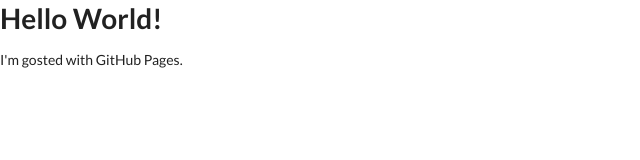
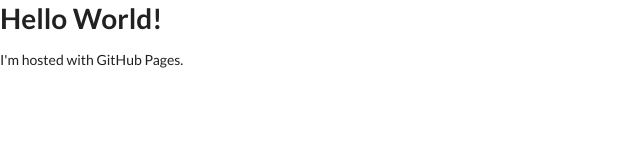
Before and after one commit to blazerzero/blazerzero.github.io, a plain HTML site: page index.html in a window 1280 px wide. Shown: the full height of the page, 0-640 px from the left. Drawn offline with Linux system fonts and the light colour scheme.

Commit message:
Fixed spelling error in index.html (gosted -> hosted)

```diff
--- a/index.html
+++ b/index.html
@@ -6,6 +6,6 @@
   </head>
   <body class="homepage">
     <h1>Hello World!</h1>
-    <p>I'm gosted with GitHub Pages.</p>
+    <p>I'm hosted with GitHub Pages.</p>
   </body>
 </html>
```
